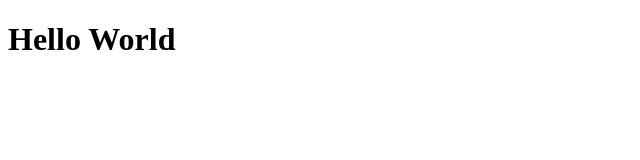
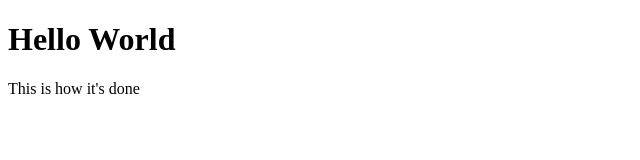
Before and after one commit to Bankole2000/js-dev-env, a website: page src/index.html in a window 1280 px wide. Shown: the whole page, without its empty margins (0-640 px from the left). Drawn offline with Linux system fonts and the light colour scheme.

Commit message:
tested local tunnel

```diff
--- a/src/index.html
+++ b/src/index.html
@@ -8,5 +8,6 @@
 </head>
 <body>
   <h1>Hello World</h1>
+  <div>This is how it's done</div>
 </body>
 </html>
```
